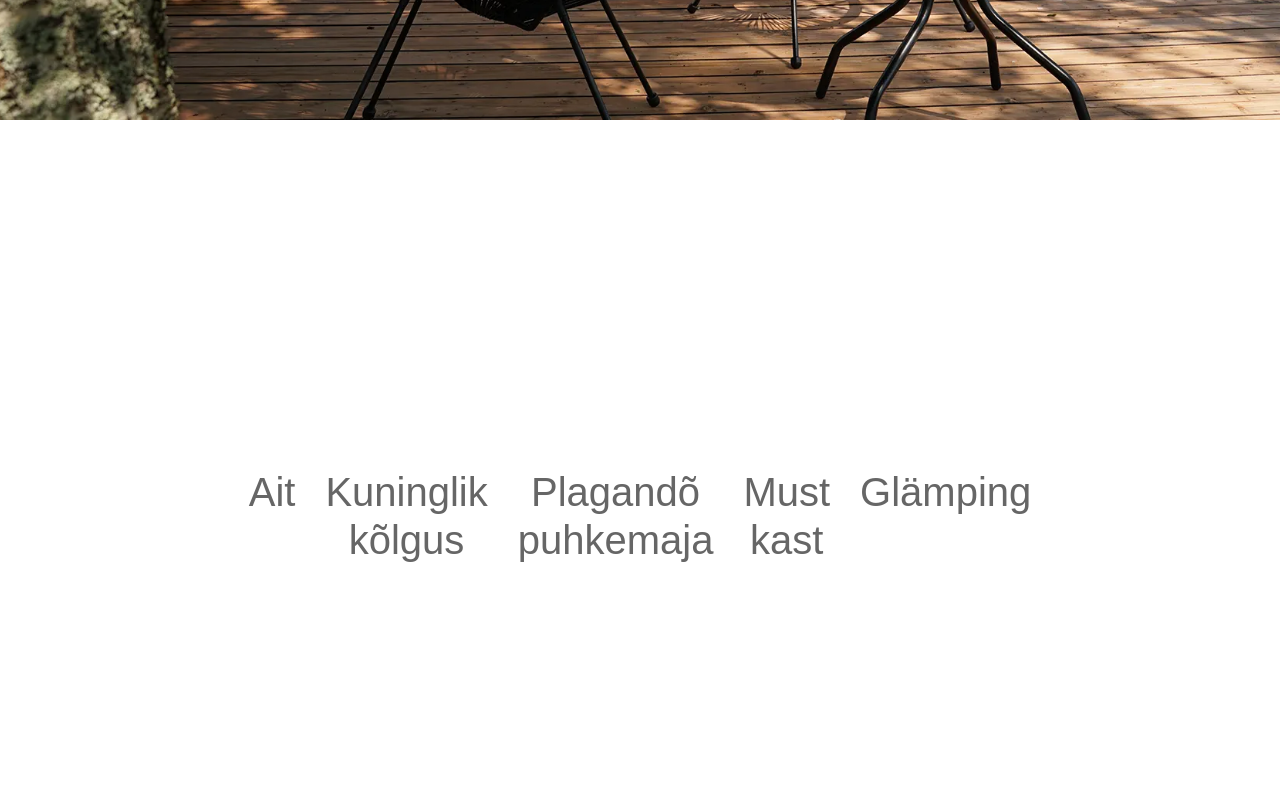
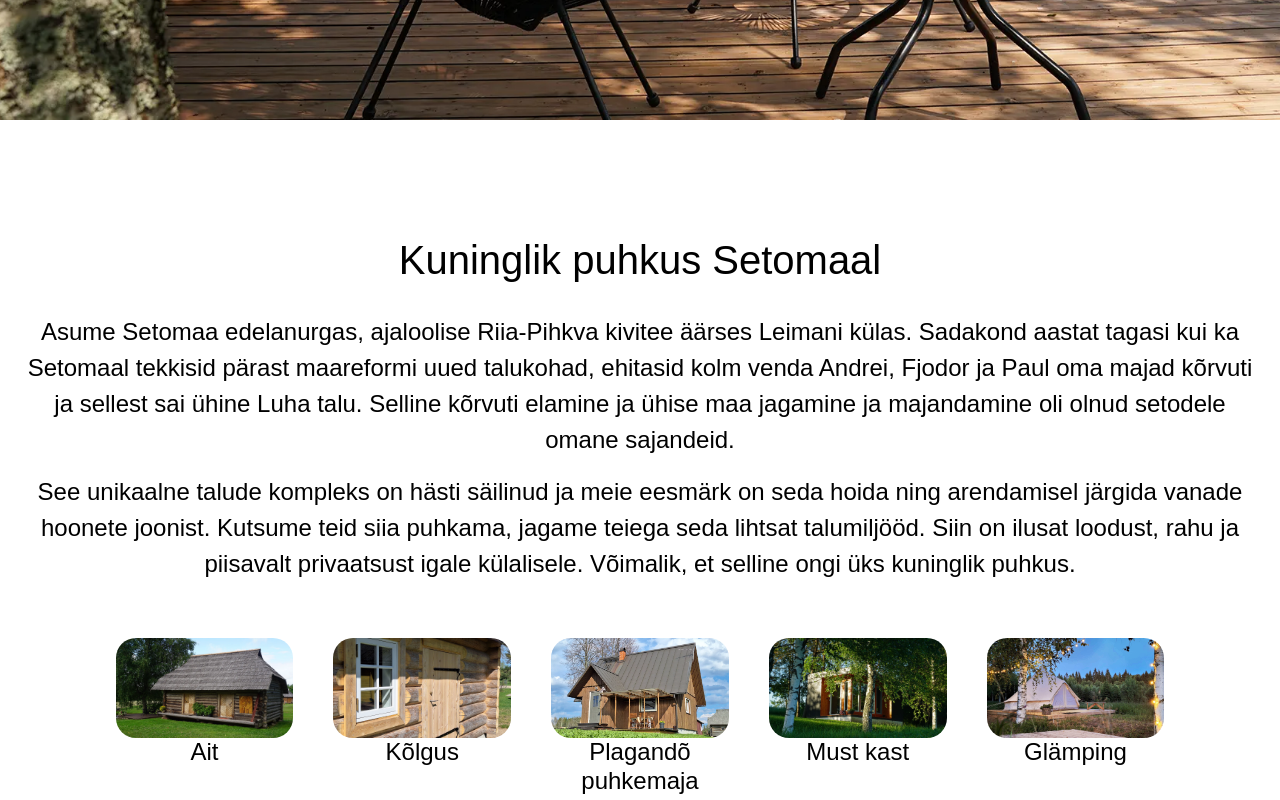
Before and after one commit to matisleima/majutus, a Vue app: page / in a window 1280 px wide. Shown: the part 680-1480 px from the top of the page. Built offline with nearby package versions, Linux system fonts and the light colour scheme.

Commit message:
Front page css improved

```diff
--- a/src/components/PlagandoCalendar.vue
+++ b/src/components/PlagandoCalendar.vue
@@ -23,6 +23,7 @@ export default {
       currentMonth: new Date(),
       // Ensure the dates are strings and correctly formatted
       occupiedDates: [
+        '2024-05-18',
         '2024-08-15',
         '2024-08-16',
       ]
--- a/src/views/HomeView.vue
+++ b/src/views/HomeView.vue
@@ -1,52 +1,66 @@
 <template>
   <div>
     <div class="section fixed-bg welcome-bg" :style="backgroundImageStyle">
-      <h1 style="color: #ffffff; text-shadow: 2px 2px 4px rgba(0,0,0,0.9);">
-        Kuninglik puhkus Setomaal
+      <h1 style="color: #ffffff; text-shadow: 4px 2px 4px rgba(0,0,0,0.9);">
+        Sootska Leima Luha Puhketalu
       </h1>
     </div>
     <div class="section scroll-bg">
-      <div class="row link-stack">
-        <div class="col">
-          <router-link to="/ait" class="col">
-            <h1>Ait</h1>
-          </router-link>
-        </div>
-        <div class="col">
-          <router-link to="/kolgus" class="col">
-            <h1>Kuninglik<br>kõlgus</h1>
-          </router-link>
-        </div>
-        <div class="col">
-          <router-link to="/plagando-puhkemaja" class="col">
-            <h1>Plagandõ<br>puhkemaja</h1>
-          </router-link>
-        </div>
-        <div class="col">
-          <router-link to="/mustKast" class="col">
-            <h1>Must<br>kast</h1>
-          </router-link>
-        </div>
-        <div class="col">
-          <router-link to="/glamping" class="col">
-            <h1>Glämping</h1>
-          </router-link>
+
+      <div class="row-description">
+        <h1 style="margin-bottom: 30px">Kuninglik puhkus Setomaal</h1>
+        <div style="text-align: center">
+          <p>Asume Setomaa edelanurgas, ajaloolise Riia-Pihkva kivitee äärses Leimani külas.
+            Sadakond aastat tagasi kui ka Setomaal tekkisid pärast maareformi uued talukohad,
+            ehitasid kolm venda Andrei, Fjodor ja Paul oma majad kõrvuti ja sellest sai ühine
+            Luha talu. Selline kõrvuti elamine ja ühise maa jagamine ja majandamine oli olnud
+            setodele omane sajandeid.</p>
+          <p>See unikaalne talude kompleks on hästi säilinud ja meie eesmärk on
+            seda hoida ning arendamisel järgida vanade hoonete joonist.
+            Kutsume teid siia puhkama, jagame teiega seda lihtsat talumiljööd. Siin on ilusat
+            loodust, rahu ja piisavalt privaatsust igale külalisele. Võimalik, et selline ongi
+            üks kuninglik puhkus.</p>
         </div>
       </div>
+
+      <div class="row-houses link-stack" style="margin-bottom: 20px">
+        <router-link to="/ait">
+          <img src="../assets/ait/ait.webp" height="100"/>
+          <h4>Ait</h4>
+        </router-link>
+        <router-link to="/kolgus">
+          <img src="../assets/kolgus/kolgus main.webp" height="100"/>
+          <h4>Kõlgus</h4>
+        </router-link>
+        <router-link to="/plagando-puhkemaja">
+          <img src="../assets/plagando/plagando-main.webp" height="100"/>
+          <h4>Plagandõ<br>puhkemaja</h4>
+        </router-link>
+        <router-link to="/mustKast">
+          <img src="../assets/must_kast/suvemajake.webp" height="100"/>
+          <h4>Must kast</h4>
+        </router-link>
+        <router-link to="/glamping">
+          <img src="../assets/glamping/glamping-tuledega.jpg" height="100"/>
+          <h4>Glämping</h4>
+        </router-link>
+      </div>
+
     </div>
     <div class="section fixed-bg ait-bg" :style="{ backgroundImage: 'url(' + aitImagePath + ')' }">
     </div>
     <div class="section scroll-bg content-section">
-      <div class="content-container">
-        <div class="content-image">
+      <div class="row row-tourism">
+        <div class="col col-map">
           <img src="../assets/muu/map1.webp" alt="Map"/>
         </div>
-        <div class="content-text">
-          <p>
-            35km raadiuses on hulk unikaalseid kohti: Võru linn, Vastseliina piiskopilinnus, Setomaa süda Obinitsa,
-            Haanja ja Suur Munamägi, Rõuge ning Aluksne ja Põhja-Läti. Luha talu peremees sootska Aarne Leima on
-            sertifitseeritud Setomaa giid ja näitab teile ümbruskonnas heameelega ringi!
-          </p>
+        <div class="col col-tourism-text">
+          <p>Siin puhates on äärmiselt lihtne teha väljasõite Setomaale, Võromaale ja Põhja-Lätimaale.
+            Meist kõigest 35 kilomeetri raadiusse jäävad Vastseliina piiskopilinnus, Setomaa üks
+            keskuseid Obinitsa, Piusa koopad, Võru linn, Haanja ning Suur Munamägi, Rõuge oma järvede
+            ja Ööbikuoruga, aga ka võrratu Aluksne linn Lätimaal.</p>
+          <p>Luha talust saate ammendavat turismiinfot ja kuna sootskast talu peremees on ka Setomaa giid, siis on
+            võimalik ka koos temaga ümbruskonda avastada.</p>
         </div>
       </div>
     </div>
@@ -87,10 +101,9 @@ export default {
 }
 </script>
 
-
 <style scoped>
 .section {
-  height: 100vh;
+  min-height: 100vh;
   display: flex;
   flex-direction: column;
   overflow: hidden; /* Makes the content scrollable if it overflows */
@@ -102,9 +115,27 @@ export default {
   font-family: "Nirmala UI", sans-serif;
 }
 
+img {
+  border-radius: 20px; /* Rounds the corners of all images */
+}
+
+
 .col img {
   width: 100%; /* Ensures image is responsive and adjusts according to screen size */
   height: auto; /* Maintains aspect ratio */
+}
+
+.col-tourism-text {
+  display: flex;           /* Enables flexbox */
+  flex-direction: column;  /* Stacks the flex items vertically */
+  justify-content: center; /* Centers the content vertically in the container */
+}
+
+.row-houses {
+  display: flex;
+  flex-wrap: wrap; /* Allows items to wrap to the next line as needed */
+  justify-content: space-around; /* Evenly spaces the links with space at both ends */
+  margin-bottom: 20px;
 }
 
 .col p {
@@ -129,7 +160,7 @@ export default {
 }
 
 .row a:hover {
-  color: #00b100; /* Lighter gray color on hover */
+  color: #363636; /* Lighter gray color on hover */
   text-decoration: underline; /* Adds underline on hover if desired */
 }
 
@@ -138,31 +169,36 @@ export default {
   width: 100%;
 }
 
-.content-container {
-  display: flex;
-  flex-direction: column; /* Default to column for mobile */
-  align-items: center;
-  justify-content: center;
-  width: 100%;
-  padding: 0; /* Remove default padding */
-}
-
-.content-image, .content-text {
-  flex: 1;
-  margin: 5px; /* Reduced margin */
-}
-
 .content-image img {
   width: 100%;
   height: auto;
 }
 
-.content-text {
-  display: flex;
-  align-items: center; /* Center vertically */
-  justify-content: center; /* Center horizontally */
-  text-align: center; /* Center text */
+.link-stack a {
+  color: #000000; /* Dark gray color */
+  text-decoration: none; /* Removes underline */
+  margin-right: 20px;
+  margin-left: 20px;
 }
+
+.link-stack a:hover {
+  color: #939191; /* Lighter gray color on hover */
+  text-decoration: underline; /* Adds underline on hover */
+}
+
+.link-stack h2 {
+  margin: 20px 0;
+}
+
+.router-link h2 {
+  margin: 10px 0; /* Adds vertical spacing for each item */
+  text-align: center; /* Centers the text within each link */
+}
+
+.row-description {
+  margin: 20px 20px 40px;
+}
+
 
 /* Specific background adjustments for mobile */
 @media (max-width: 767px) {
@@ -182,32 +218,16 @@ export default {
     display: none; /* Hide desktop background on mobile */
   }
 
-  .content-container {
-    padding: 0; /* Ensure no padding on mobile */
+  .row-houses {
+    flex-direction: column; /* Stacks the links vertically on small screens */
   }
 
-  .content-image, .content-text {
-    margin: 10px 0; /* Adjust vertical margin for mobile */
-  }
-
-  .link-stack {
-    flex-direction: column; /* Stack links vertically on mobile */
-  }
-
-  .link-stack .col {
-    margin-bottom: 10px; /* Add margin between columns on mobile */
+  .row-tourism {
+    flex-direction: column; /* Stacks the links vertically on small screens */
   }
 }
 
 @media (min-width: 768px) {
-  .section {
-    flex-direction: row; /* On larger screens, switches to row layout */
-  }
-
-  .col {
-    flex: 1; /* Each column will take equal space */
-  }
-
   .saun-bg {
     display: none; /* Hide mobile background on desktop */
   }
@@ -217,22 +237,10 @@ export default {
     background-position: center; /* Adjust as needed for desktop */
   }
 
-  .content-container {
-    flex-direction: row; /* Row layout for desktop */
-    align-items: center; /* Center vertically */
-    padding: 0; /* Ensure no padding on desktop */
+  .content-image img {
+    width: auto; /* Keeps the original width of the image */
+    max-width: 100%; /* Ensures the image does not overflow its container */
   }
 
-  .content-image, .content-text {
-    margin: 10px; /* Adjust margins for better spacing on desktop */
-  }
-
-  .link-stack {
-    flex-direction: row; /* Keep links horizontal on desktop */
-  }
-
-  .link-stack .col {
-    margin-bottom: 0; /* Remove bottom margin for columns on desktop */
-  }
 }
 </style>
--- a/src/views/KolgusView.vue
+++ b/src/views/KolgusView.vue
@@ -20,8 +20,8 @@
 
       <div class="col">
         <div class="row" style="margin-bottom: 15px; margin-top: 15px">
-          <p style="text-align: justify">Luha talu kõlguse kallal käib kibe töö ja peagi saab selles
-          kõigi mugavustega kahekordses puhkemajas kuninglikult lõõgastuda.</p>
+          <p style="text-align: justify">Luha talu kõlgus on valmimas. Sellest palkhoonest saab
+            kõigi mugavustega puhkemaja, kus saab peatuda aastaringi.</p>
         </div>
         <div class="icon-section" style="display: flex; justify-content: center; align-items: center;">
           <!--MUGAVUSED-->
```
